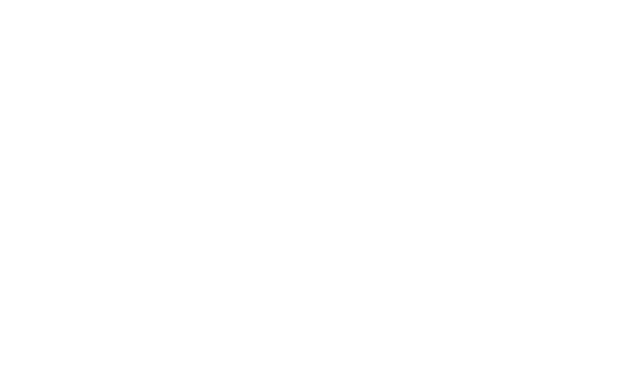
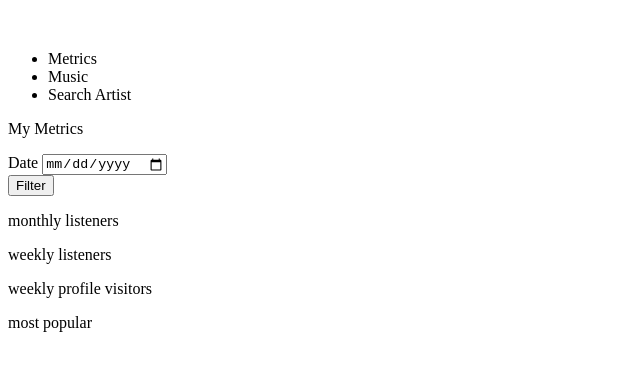
Before and after one commit to dropdel/spotify-dashboard, a plain HTML site: page index.html in a window 1280 px wide. Shown: the whole page, without its empty margins (0-640 px from the left). Drawn offline with Linux system fonts and the light colour scheme.

Commit message:
finished the html skeleton of the dashboard

```diff
--- a/index.html
+++ b/index.html
@@ -7,7 +7,64 @@
         <!-- <link rel="stylesheet" href=""> -->
     </head>
     <body>
-
+        <aside>
+            <figure>
+                <img>
+                <figcaption></figcaption>
+            </figure>
+            <nav>
+                <ul>
+                    <li>
+                        Metrics
+                    </li>
+                    <li>
+                        Music
+                    </li>
+                    <li>
+                        Search Artist
+                    </li>
+                </ul>
+            </nav>
+        </aside>
+        <main>
+            <div>
+                <!-- Metrics/Music and Profile -->
+                <p>My Metrics</p>
+                <div>
+                    <div>
+                        <label for="date">Date<Date/label>
+                        <input id="date" type="date" name="until-date"></input>
+                    </div>
+                    <!-- <div>
+                        <label></label>
+                        <select></select>
+                    </div>
+                    <div>
+                        <label></label>
+                        <select></select>
+                    </div> -->
+                    <button>Filter</button>
+                </div>
+                <div>
+                    <div>
+                        <p>monthly listeners <span id="month"></span></p>
+                        <div id="monthlyListeners"></div>
+                        <div id="percentageChange"></div>
+                    </div>
+                    <div>
+                        <p>weekly listeners <span id="year"></span></p>
+                    </div>
+                </div>
+                <div>
+                    <div>
+                        <p>weekly profile visitors</p>
+                    </div>
+                    <div>
+                        <p>most popular <span id="month"></span></p>
+                    </div>
+                </div>
+            </div>
+        </main>
         <!-- <script src=""></script> -->
     </body>
 </html>
```
